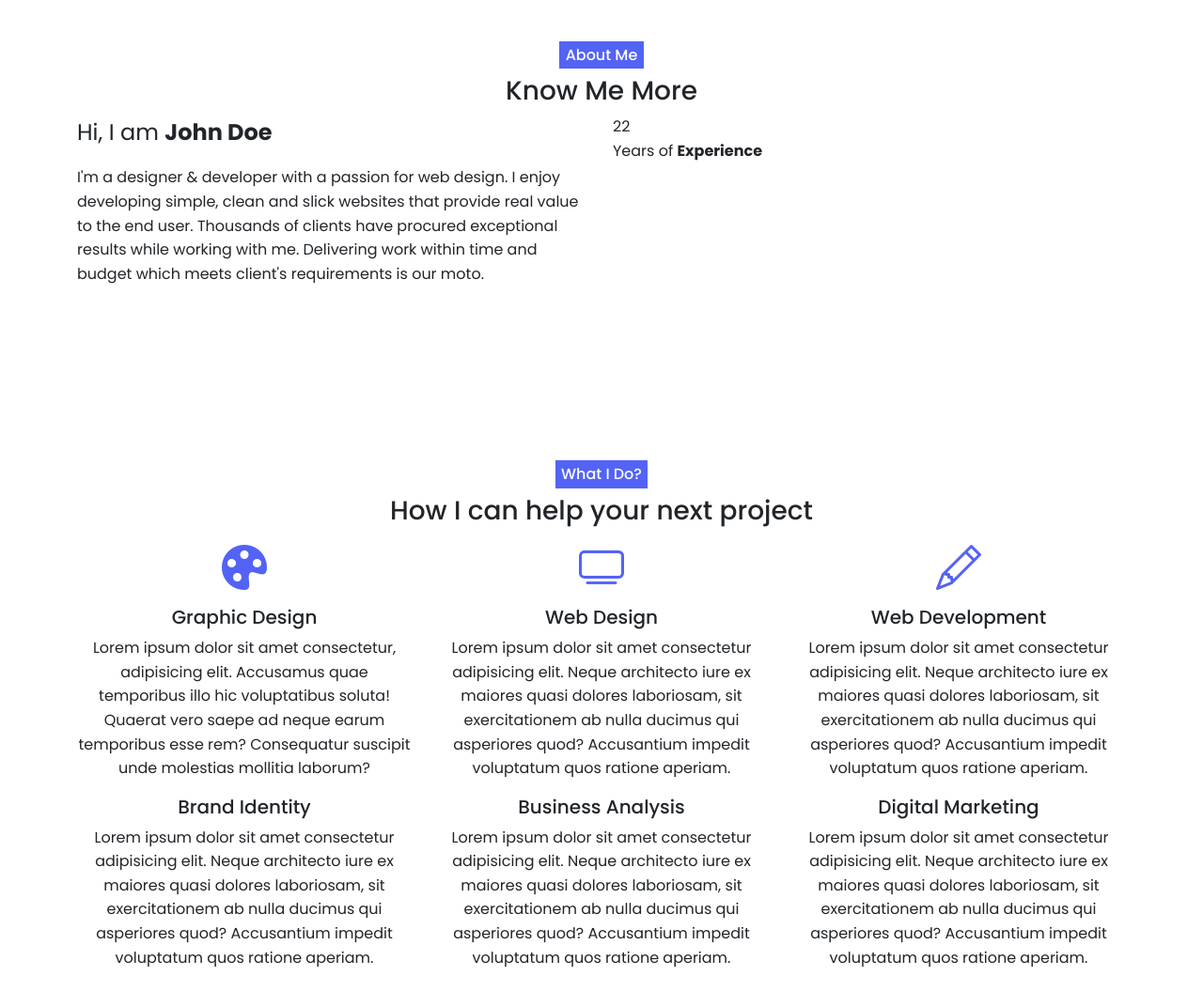
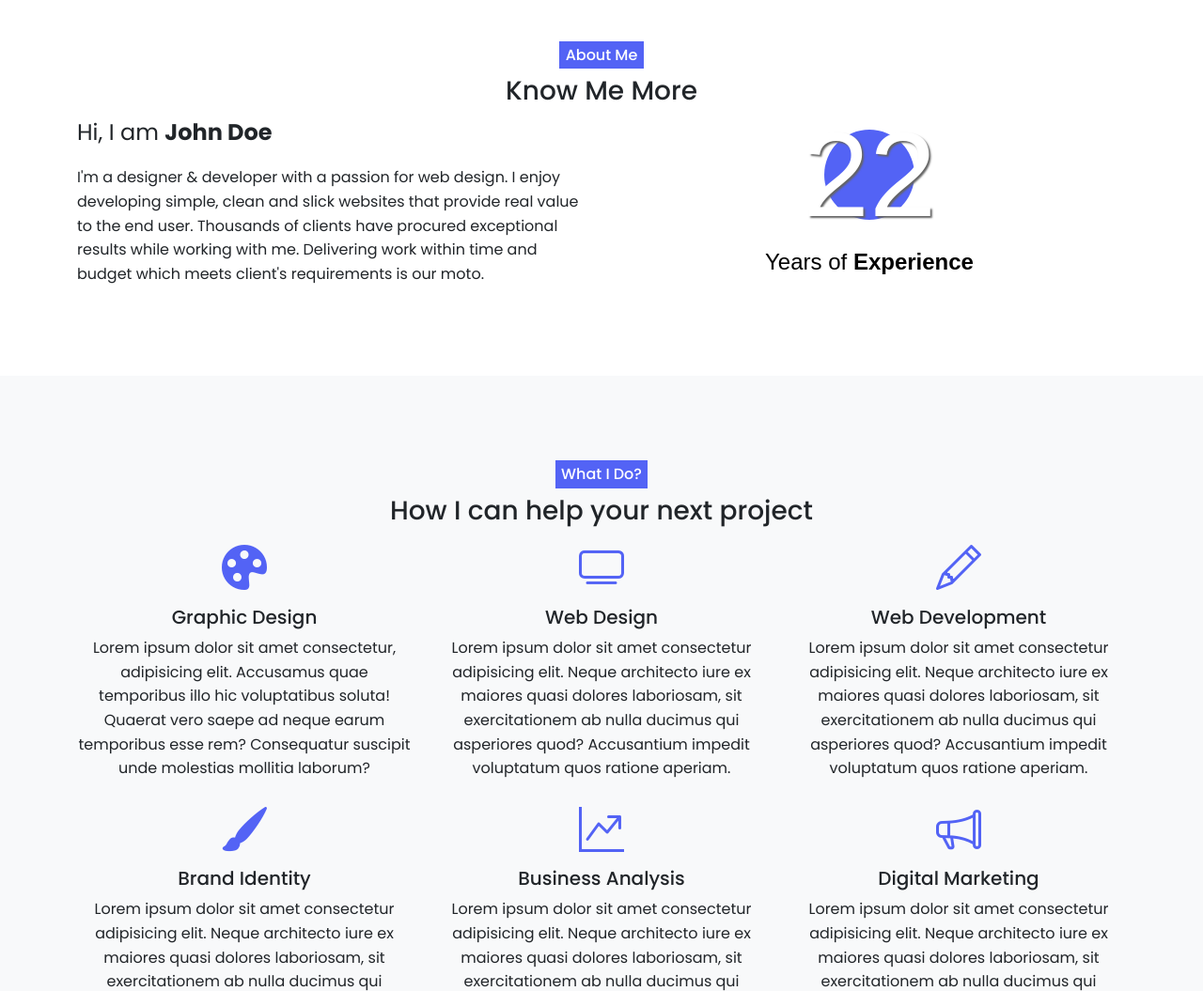
Before and after one commit to ebivien/class, a plain HTML site: page portfolio-website/index.html in a window 1280 px wide. Shown: the part 440-1495 px from the top of the page at 94% size. Drawn offline with nearby package versions, Linux system fonts and the light colour scheme.

Commit message:
added icons to services

```diff
--- a/portfolio-website/index.html
+++ b/portfolio-website/index.html
@@ -74,13 +74,17 @@
                         client's requirements is our moto.</p>
                 </div>
                 <div id="about-exp" class="col-md-6">
-                    <span>22</span>
-                    <p>Years of <span class="fw-bold">Experience</span></p>
+                    <div class="number-container">
+                        <div class="blue-circle"></div>
+                        <span class="number-text">22</span>
+                    </div>
+                    <p class="experience-text">Years of <span class="fw-bold">Experience</span></p>
                 </div>
             </div>
         </section>
 
-        <section id="services" class="container space">
+        <section id="services" class="bg-light">
+            <div class="container space">
                 <h2 class="text-center"><span class="subtitle">What I Do?</span></h2>
                 <h3 class="text-center">How I can help your next project</h3>
                 <div class="row">
@@ -90,7 +94,8 @@
                         </div>
                         <h5>Graphic Design</h5>
                         <p>Lorem ipsum dolor sit amet consectetur, adipisicing elit. Accusamus quae temporibus illo hic
-                        voluptatibus soluta! Quaerat vero saepe ad neque earum temporibus esse rem? Consequatur suscipit
+                            voluptatibus soluta! Quaerat vero saepe ad neque earum temporibus esse rem? Consequatur
+                            suscipit
                             unde molestias mollitia laborum?</p>
                     </div>
                     <div class="col-md-4 text-center">
@@ -98,8 +103,10 @@
                             <i class="bi bi-tv"></i>
                         </div>
                         <h5>Web Design</h5>
-                    <p>Lorem ipsum dolor sit amet consectetur adipisicing elit. Neque architecto iure ex maiores quasi
-                        dolores laboriosam, sit exercitationem ab nulla ducimus qui asperiores quod? Accusantium impedit
+                        <p>Lorem ipsum dolor sit amet consectetur adipisicing elit. Neque architecto iure ex maiores
+                            quasi
+                            dolores laboriosam, sit exercitationem ab nulla ducimus qui asperiores quod? Accusantium
+                            impedit
                             voluptatum quos ratione aperiam.</p>
                     </div>
                     <div class="col-md-4 text-center">
@@ -107,27 +114,45 @@
                             <i class="bi bi-pencil"></i>
                         </div>
                         <h5>Web Development</h5>
-                    <p>Lorem ipsum dolor sit amet consectetur adipisicing elit. Neque architecto iure ex maiores quasi
-                        dolores laboriosam, sit exercitationem ab nulla ducimus qui asperiores quod? Accusantium impedit
+                        <p>Lorem ipsum dolor sit amet consectetur adipisicing elit. Neque architecto iure ex maiores
+                            quasi
+                            dolores laboriosam, sit exercitationem ab nulla ducimus qui asperiores quod? Accusantium
+                            impedit
                             voluptatum quos ratione aperiam.</p>
                     </div>
                     <div class="col-md-4 text-center">
+                        <div class="icons">
+                            <i class="bi bi-brush-fill"></i>
+                        </div>
                         <h5>Brand Identity</h5>
-                    <p>Lorem ipsum dolor sit amet consectetur adipisicing elit. Neque architecto iure ex maiores quasi
-                        dolores laboriosam, sit exercitationem ab nulla ducimus qui asperiores quod? Accusantium impedit
+                        <p>Lorem ipsum dolor sit amet consectetur adipisicing elit. Neque architecto iure ex maiores
+                            quasi
+                            dolores laboriosam, sit exercitationem ab nulla ducimus qui asperiores quod? Accusantium
+                            impedit
                             voluptatum quos ratione aperiam.</p>
                     </div>
                     <div class="col-md-4 text-center">
+                        <div class="icons">
+                            <i class="bi bi-graph-up-arrow"></i>
+                        </div>
                         <h5>Business Analysis</h5>
-                    <p>Lorem ipsum dolor sit amet consectetur adipisicing elit. Neque architecto iure ex maiores quasi
-                        dolores laboriosam, sit exercitationem ab nulla ducimus qui asperiores quod? Accusantium impedit
+                        <p>Lorem ipsum dolor sit amet consectetur adipisicing elit. Neque architecto iure ex maiores
+                            quasi
+                            dolores laboriosam, sit exercitationem ab nulla ducimus qui asperiores quod? Accusantium
+                            impedit
                             voluptatum quos ratione aperiam.</p>
                     </div>
                     <div class="col-md-4 text-center">
+                        <div class="icons">
+                            <i class="bi bi-megaphone"></i>
+                        </div>
                         <h5>Digital Marketing</h5>
-                    <p>Lorem ipsum dolor sit amet consectetur adipisicing elit. Neque architecto iure ex maiores quasi
-                        dolores laboriosam, sit exercitationem ab nulla ducimus qui asperiores quod? Accusantium impedit
+                        <p>Lorem ipsum dolor sit amet consectetur adipisicing elit. Neque architecto iure ex maiores
+                            quasi
+                            dolores laboriosam, sit exercitationem ab nulla ducimus qui asperiores quod? Accusantium
+                            impedit
                             voluptatum quos ratione aperiam.</p>
+                    </div>
                 </div>
             </div>
         </section>
--- a/portfolio-website/style.css
+++ b/portfolio-website/style.css
@@ -52,6 +52,50 @@ header .job-title {
     font-weight: bold;
 }
 
+/* 1. Ensure the overall graphic is centered within the column */
+#about-exp {
+    /* Aligns the inline-block children (number-container and p) to the center */
+    text-align: center;
+    /* Optional: Sets a clean default font */
+    font-family: Arial, sans-serif;
+}
+
+/* 2. Styling the number and circle container */
+.number-container {
+    /* Establishes the reference point for absolute positioning of the circle */
+    position: relative;
+    /* Ensures the container respects its content size and centers within the text-align: center parent */
+    display: inline-block;
+    /* Space below the number section */
+    margin-bottom: 10px;
+}
+
+.blue-circle {
+    width: 6rem;
+    height: 6rem;
+    border-radius: 50%;
+    background-color: #5363F5;
+    position: absolute;
+    top: 50%;
+    left: 50%;
+    transform: translate(-50%, -50%);
+    z-index: 1;
+}
+
+.number-text {
+    color: #fff;
+    font-size: 8rem;
+    text-shadow: 2px 2px 2px rgb(100, 100, 100);
+    position: relative;
+    z-index: 2;
+    line-height: 1;
+}
+
+.experience-text {
+    color: #000;
+    font-size: 1.5rem;
+}
+
 .space {
     padding-top: 5rem;
     padding-bottom: 5rem;
```
Lines whose indentation alone changed are shown as unchanged.
